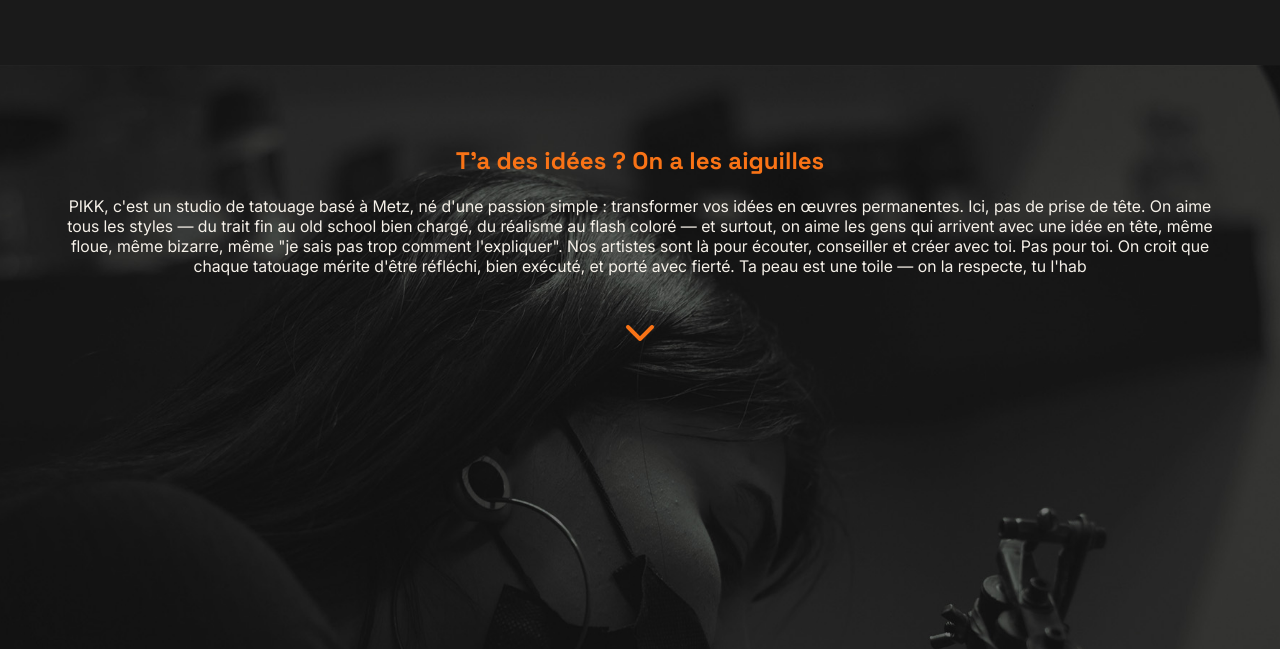
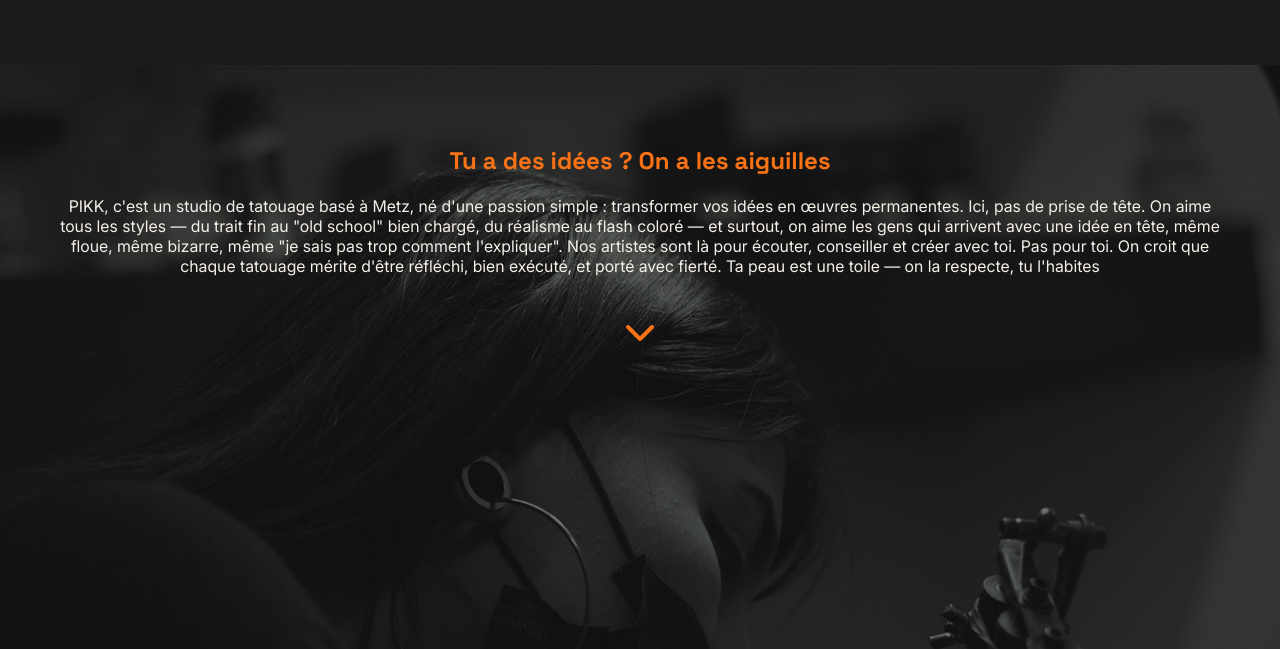
Before and after one commit to caro973/PIKK, a plain HTML site: page index.html in a window 1280 px wide. Shown: the part 159-808 px from the top of the page. Drawn offline with Linux system fonts and the light colour scheme.

Commit message:
correction div btn

```diff
--- a/index.html
+++ b/index.html
@@ -32,34 +32,34 @@
 <main>
     <section class="hero">
         <div class="hero-contenu">
-            <h1>T'a des idées ? On a les aiguilles</h1>
-            <p>PIKK, c'est un studio de tatouage basé à Metz, né d'une passion simple : transformer vos idées en œuvres
-                permanentes.
+            <h1>Tu a des idées ? On a les aiguilles</h1>
+            <p>PIKK, c'est un studio de tatouage basé à Metz, né d'une passion simple :
+                transformer vos idées en œuvres permanentes.
 
-                Ici, pas de prise de tête. On aime tous les styles — du trait fin au old school bien chargé, du réalisme
-                au flash coloré — et surtout, on aime les gens qui arrivent avec une idée en tête, même floue, même
-                bizarre, même "je sais pas trop comment l'expliquer".
+                Ici, pas de prise de tête. On aime tous les styles — du trait fin au "old school" bien chargé,
+                du réalisme au flash coloré — et surtout, on aime les gens qui arrivent avec une idée en tête,
+                même floue, même bizarre, même "je sais pas trop comment l'expliquer".
 
                 Nos artistes sont là pour écouter, conseiller et créer avec toi. Pas pour toi.
 
-                On croit que chaque tatouage mérite d'être réfléchi, bien exécuté, et porté avec fierté. Ta peau est une
-                toile — on la respecte, tu l'hab</p>
+                On croit que chaque tatouage mérite d'être réfléchi, bien exécuté, et porté avec fierté.
+                Ta peau est une toile — on la respecte, tu l'habites</p>
 
             <i class="fa-solid fa-chevron-down icone fa-2x"> </i>
         </div>
     </section>
-    <pikk-btn1>
+    <div class="pikk-btn1">
         <a href="flashdisponible.html" class="pikk-btn1">
             <div class="bg1"></div>
             <span class="label1">Flash Disponible</span>
         </a>
-    </pikk-btn1>
+    </div>
 
-    <pikk-btn2><a href="realisation.html" class="pikk-btn2">
+    <div class="pikk-btn2"><a href="realisation.html" class="pikk-btn2">
         <div class="bg2"></div>
         <span class="label2">Réalisation</span>
     </a>
-    </pikk-btn2>
+    </div>
 </main>
 <footer>
         <div class ="footer">
```
